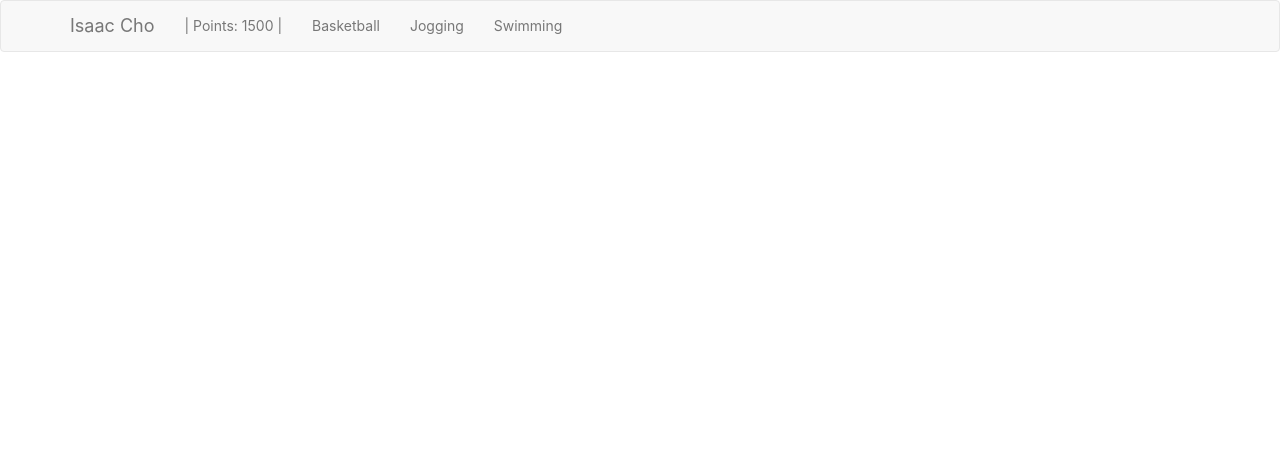
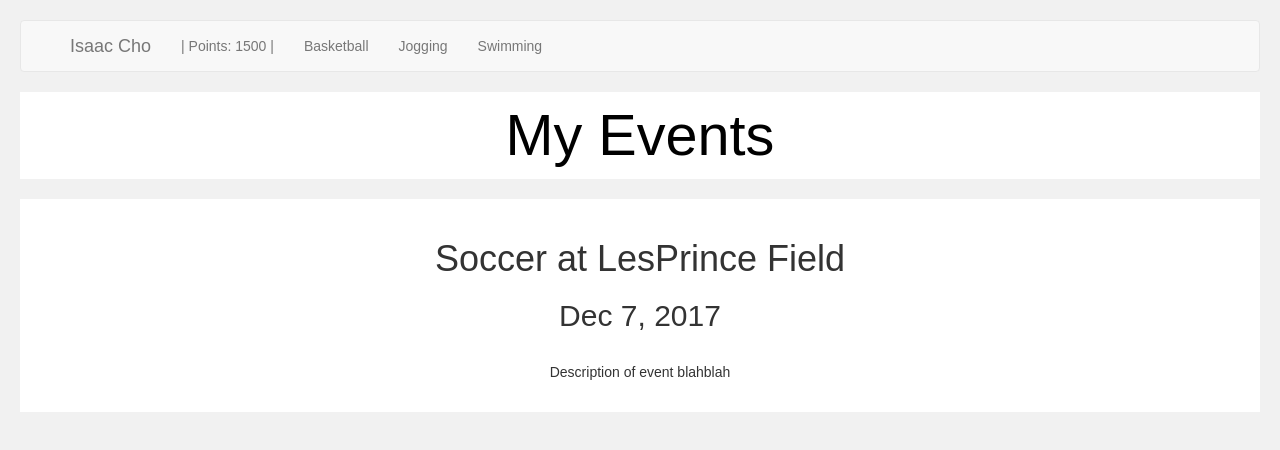
Before and after one commit to MykaCX/PlayUnit, a React (Create React App) app: page /MyEvents in a window 1280 px wide. Shown: the top 450 px of the page. Built offline with nearby package versions, Linux system fonts and the light colour scheme.

Commit message:
MyEvents

```diff
--- /dev/null
+++ b/src/Components/Events.css
@@ -0,0 +1,67 @@
+body {
+    font-family: Arial;
+    padding: 20px;
+    background: #f1f1f1;
+  }
+
+  /* Header/Blog Title */
+  .header {
+    padding: .2%;
+    width: 100%;
+    color: Black;
+    font-size: 4.5vw;
+    text-align: center;
+    background: White;
+  }
+
+  /* Create two unequal columns that floats next to each other */
+  /* Left column */
+  .leftcolumn {
+    float: left;
+    width: 75%;
+  }
+
+  /* Right column */
+  .rightcolumn {
+    float: left;
+    width: 25%;
+    padding-left: 20px;
+  }
+
+  .fit-picture {
+    width: 250px;
+}
+  /* Fake image */
+  .fakeimg {
+    background-color: #000000
+  }
+
+  /* Add a card effect for articles */
+  .card {
+    background-color: white;
+    padding: 20px;
+    margin-top: 20px;
+  }
+
+  /* Clear floats after the columns */
+  .row:after {
+    content: "";
+    display: table;
+    clear: both;
+  }
+
+  /* Footer */
+  .footer {
+    padding: 20px;
+    text-align: center;
+    background: #ddd;
+    margin-top: 20px;
+  }
+
+  /* Responsive layout - when the screen is less than 800px wide, make the two columns stack on top of each other instead of next to each other */
+  @media screen and (max-width: 800px) {
+    .leftcolumn, .rightcolumn {
+      width: 100%;
+      padding: 0;
+    }
+  }
--- a/src/Components/Events/Events.js
+++ b/src/Components/Events/Events.js
@@ -1,5 +1,4 @@
 import React from 'react';
-import './Events.css';
 import { Button, NavBar } from 'react-bootstrap';
 import Navbar from 'react-bootstrap/lib/Navbar';
 
--- a/src/Components/MyEvents.js
+++ b/src/Components/MyEvents.js
@@ -1,7 +1,8 @@
 import React from 'react';
-import { Button, NavBar } from 'react-bootstrap';
+import { Button, NavBar, Image, StyleSheet} from 'react-bootstrap';
 import Navbar from 'react-bootstrap/lib/Navbar';
-
+import './Events.css';
+import sampleimage from './LPField.jpq';
 
 
 const MyEvents = () => {
@@ -23,6 +24,13 @@ const MyEvents = () => {
                     <Navbar.Text pullLeft>Swimming</Navbar.Text>
                 </Navbar.Collapse>
             </Navbar>
+            <div class="header" >My Events</div>
+            <div class="card">
+            <h1>Soccer at LesPrince Field</h1>
+            <h2>Dec 7, 2017</h2>
+            <img src={sampleimage} />
+            <p>Description of event blahblah</p>
+            </div>
         </div>
 
     )
```
Also changed, not shown: src/Components/Events/Events.css (deleted), src/Components/LPField.jpg (added).
